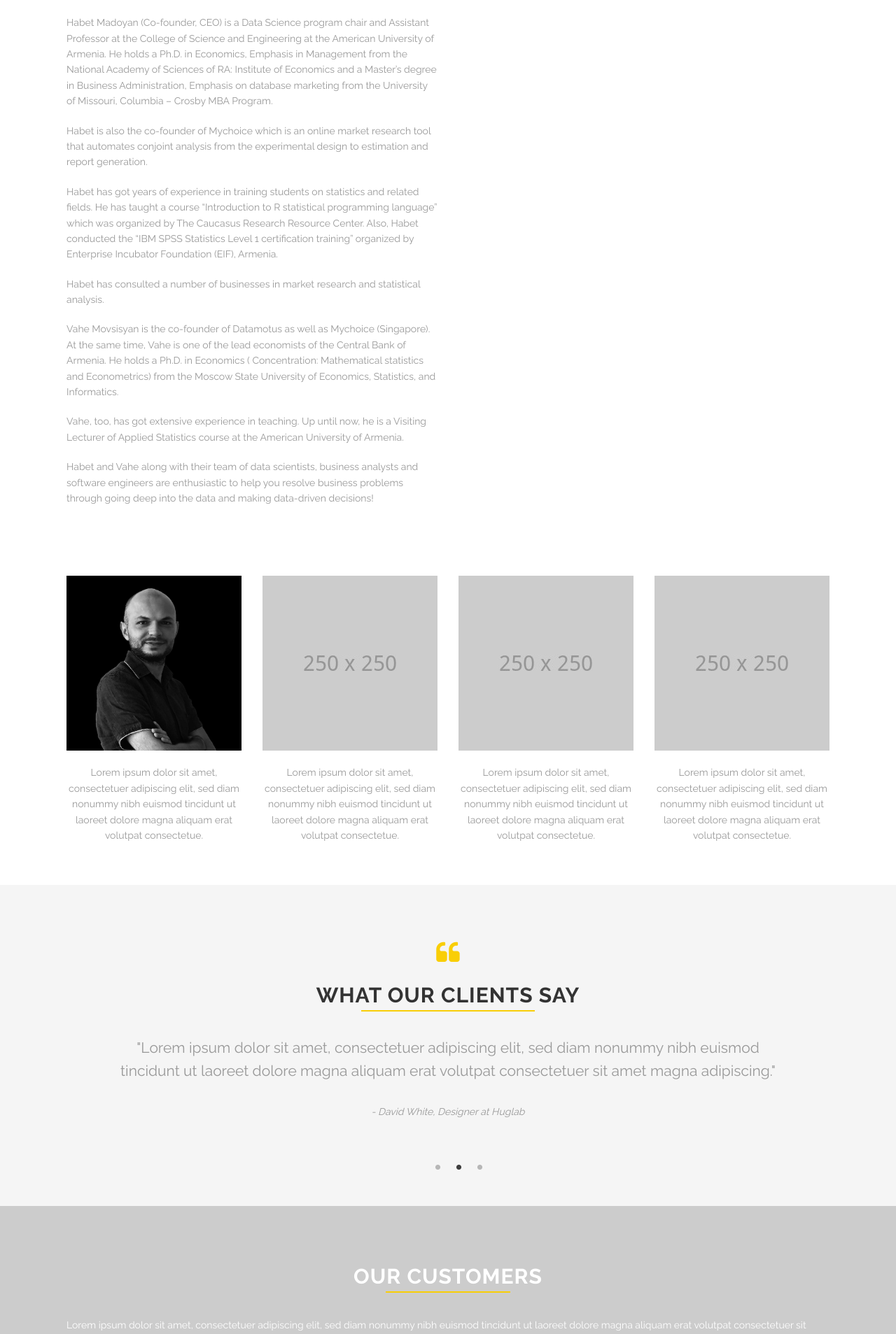
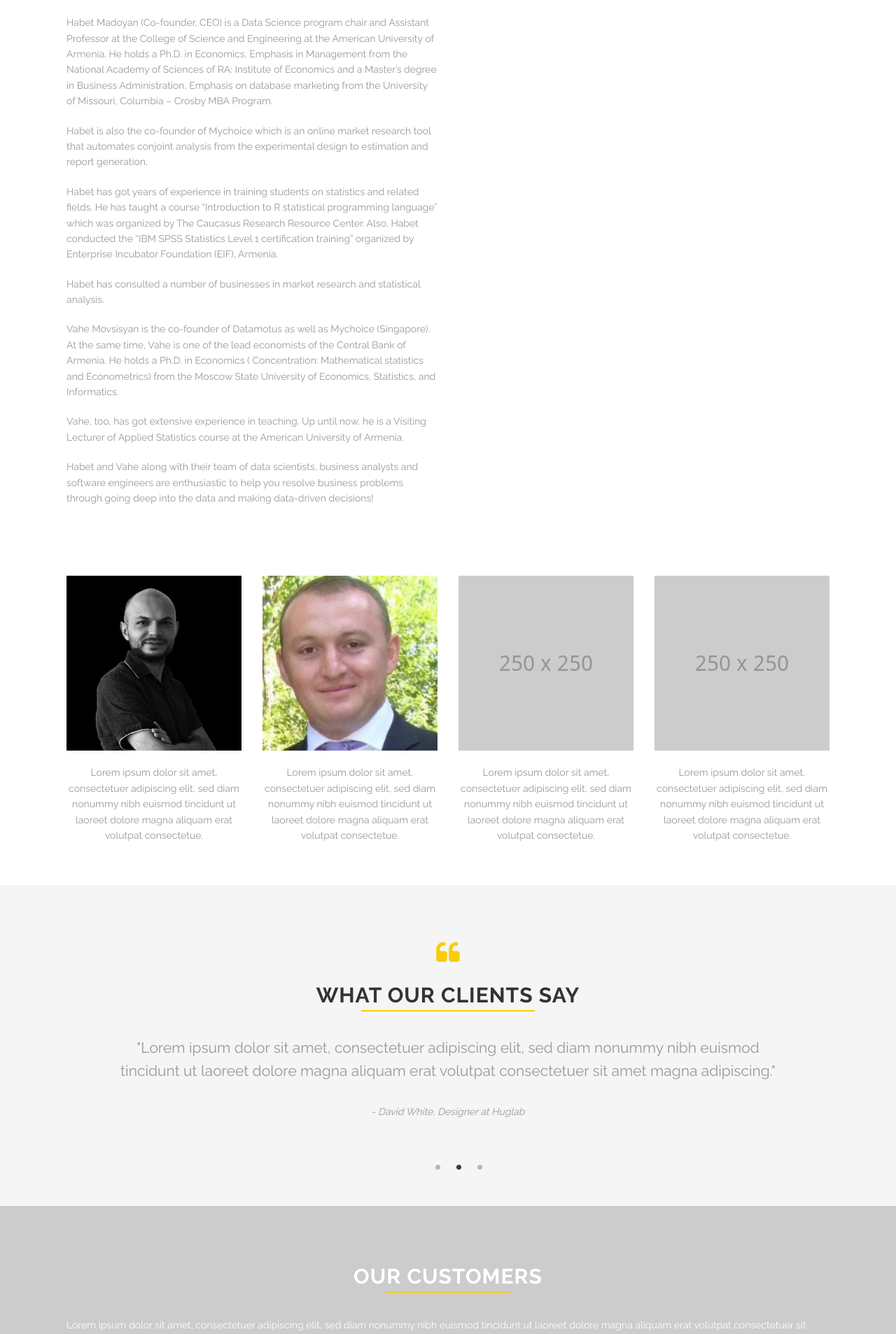
Before and after one commit to Habet/datamotus.github.io, a Jekyll site: the page built from about.html, in a window 1280 px wide. Shown: the part 992-2899 px from the top of the page at 70% size. Built offline with Jekyll 4.4.1, drawn with Linux system fonts in a browser that asks for light colours.

Commit message:
Added Vahe to members

```diff
--- a/_data/members.yml
+++ b/_data/members.yml
@@ -4,18 +4,17 @@
   socials:
     - link: https://www.linkedin.com/in/habetmadoyanmba/
       icon: linkedin
+    - link: https://github.com/Habet
+      icon: github
   desc:
     Lorem ipsum dolor sit amet, consectetuer adipiscing elit, sed diam nonummy nibh euismod tincidunt ut laoreet dolore magna aliquam erat volutpat consectetue.
-- avatar: images/@stock/member-2.jpg
-  name: Kate Holms
-  position: Creative Director
+- avatar: images/@stock/vahe.jpg
+  name: Vahe Movsisyan
+  position: Co-Founder, Data Scientist
   socials:
-    - link: http://twitter.com
-      icon: twitter
-    - link: http://facebook.com
-      icon: facebook
-    - link: http://dribbble.com
-      icon: dribbble
+    - link: https://www.linkedin.com/in/vahe-movsisyan-1a2b043b/
+      icon: linkedin
+
   desc:
     Lorem ipsum dolor sit amet, consectetuer adipiscing elit, sed diam nonummy nibh euismod tincidunt ut laoreet dolore magna aliquam erat volutpat consectetue.
 - avatar: images/@stock/member-3.jpg
```
